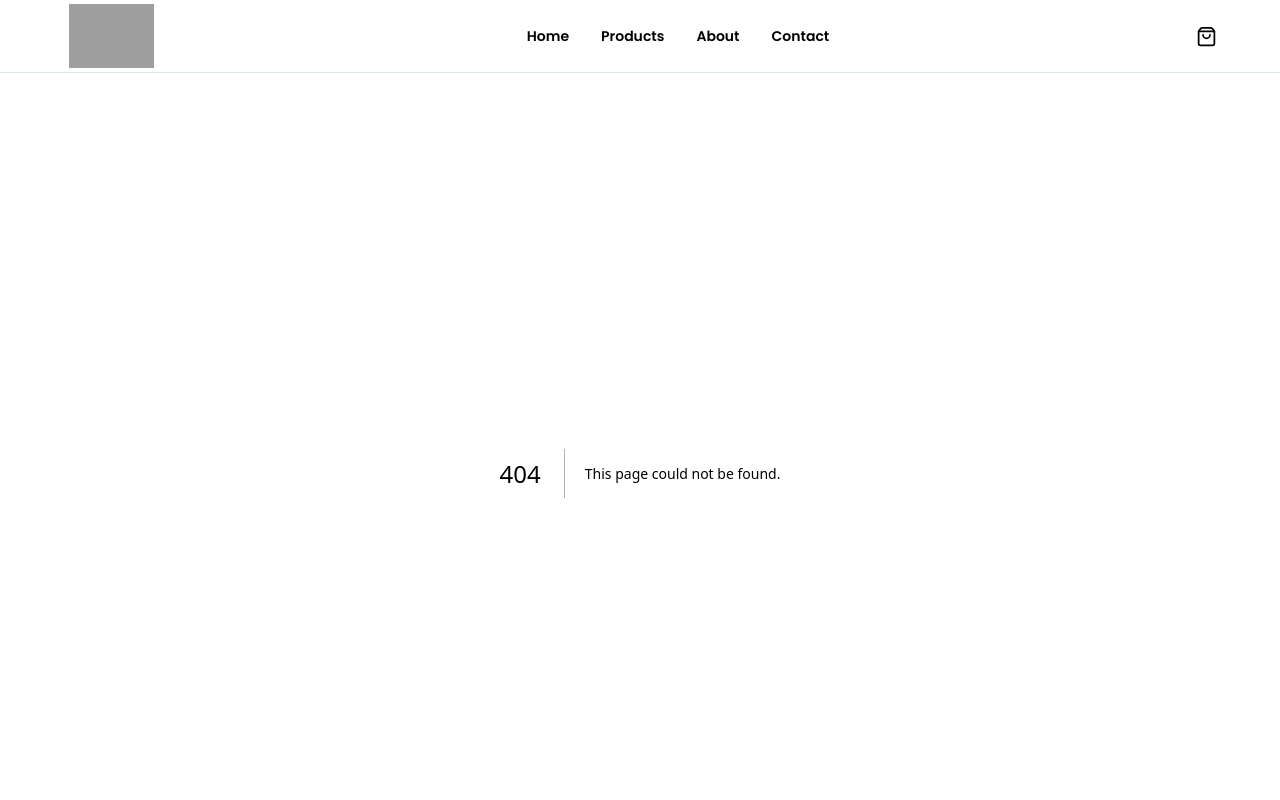
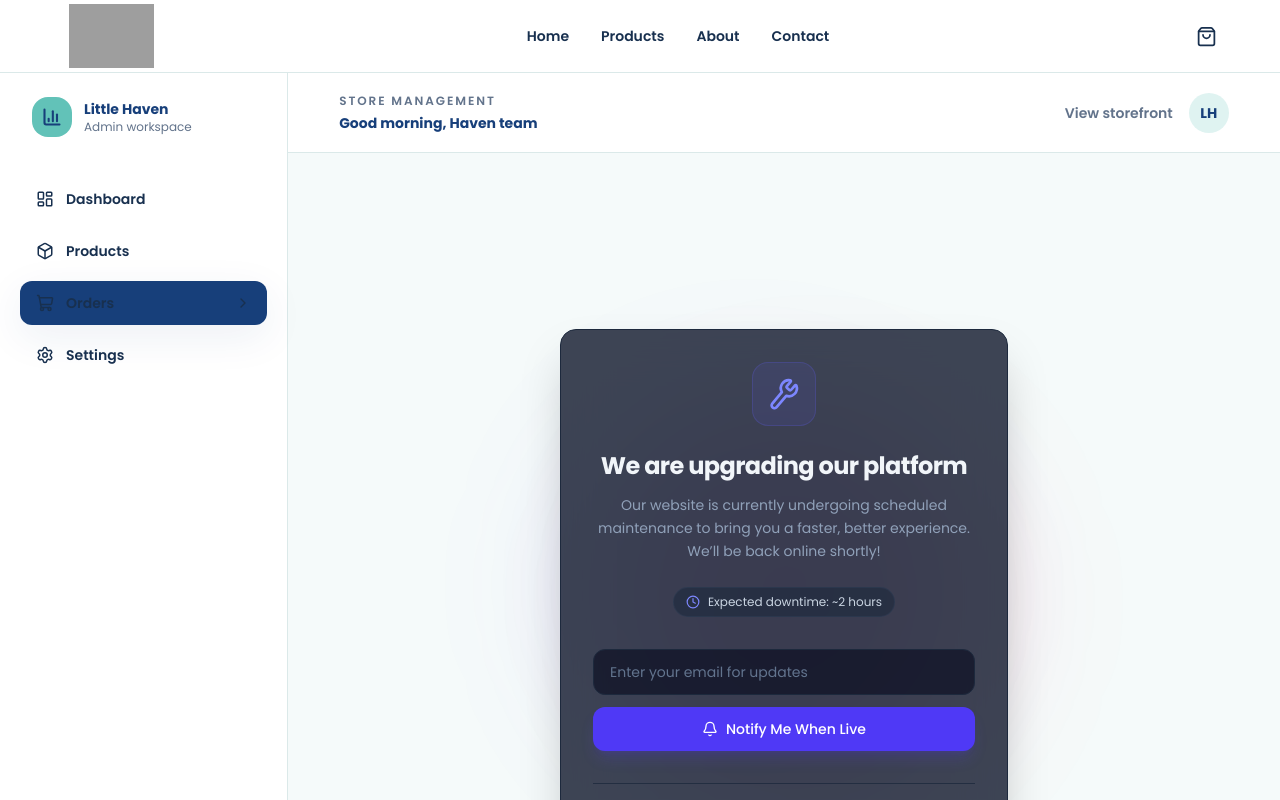
Before and after one commit to ShivanshDeveloper1/GithubCopilot_wbsite, a Next.js app: page /admin/orders in a window 1280 px wide. Before the commit this address had no page. Shown: the top 800 px of the page. Built offline with nearby package versions, Linux system fonts and the light colour scheme; grey boxes are pictures that could not be loaded.

Commit message:
locations page update

```diff
--- /dev/null
+++ b/app/admin/orders/page.tsx
@@ -0,0 +1,94 @@
+'use client';
+
+import React, { useState } from 'react';
+import { motion } from 'framer-motion';
+import { Wrench, Bell, CheckCircle2, Clock } from 'lucide-react';
+
+export default function MaintenancePage() {
+  const [email, setEmail] = useState('');
+  const [submitted, setSubmitted] = useState(false);
+
+  const handleSubmit = (e: React.FormEvent) => {
+    e.preventDefault();
+    if (email) {
+      setSubmitted(true);
+      // Add your API call or newsletter integration here
+    }
+  };
+
+  return (
+    <main className="min-h-screen  text-slate-100 flex items-center justify-center p-4 relative overflow-hidden">
+      {/* Background Ambient Glow Effects */}
+      <div className="absolute top-1/4 left-1/4 w-96 h-96 bg-indigo-600/10 rounded-full blur-3xl pointer-events-none" />
+      <div className="absolute bottom-1/4 right-1/4 w-96 h-96 bg-rose-600/10 rounded-full blur-3xl pointer-events-none" />
+
+      <motion.div
+        initial={{ opacity: 0, y: 20 }}
+        animate={{ opacity: 1, y: 0 }}
+        transition={{ duration: 0.5 }}
+        className="max-w-md w-full bg-slate-900/80 backdrop-blur-xl border border-slate-800 rounded-2xl p-8 shadow-2xl relative z-10 text-center"
+      >
+        {/* Animated Icon Header */}
+        <div className="mx-auto w-16 h-16 bg-indigo-500/10 border border-indigo-500/20 rounded-2xl flex items-center justify-center mb-6 text-indigo-400">
+          <motion.div
+            animate={{ rotate: [0, 15, -15, 0] }}
+            transition={{ repeat: Infinity, duration: 3, ease: "easeInOut" }}
+          >
+            <Wrench className="w-8 h-8" />
+          </motion.div>
+        </div>
+
+        {/* Title & Description */}
+        <h1 className="text-2xl font-bold tracking-tight mb-3">
+          We are upgrading our platform
+        </h1>
+        <p className="text-slate-400 text-sm leading-relaxed mb-6">
+          Our website is currently undergoing scheduled maintenance to bring you a faster, better experience. We’ll be back online shortly!
+        </p>
+
+        {/* Expected Time Badge */}
+        <div className="inline-flex items-center gap-2 px-3 py-1.5 bg-slate-800/60 border border-slate-700/50 rounded-full text-xs text-slate-300 mb-8">
+          <Clock className="w-3.5 h-3.5 text-indigo-400" />
+          <span>Expected downtime: ~2 hours</span>
+        </div>
+
+        {/* Notification Form */}
+        {!submitted ? (
+          <form onSubmit={handleSubmit} className="space-y-3">
+            <div className="relative">
+              <input
+                type="email"
+                required
+                placeholder="Enter your email for updates"
+                value={email}
+                onChange={(e) => setEmail(e.target.value)}
+                className="w-full bg-slate-950/60 border border-slate-800 rounded-xl px-4 py-3 text-sm text-slate-100 placeholder:text-slate-500 focus:outline-none focus:border-indigo-500 transition-colors"
+              />
+            </div>
+            <button
+              type="submit"
+              className="w-full bg-indigo-600 hover:bg-indigo-500 text-white font-medium py-3 px-4 rounded-xl text-sm transition-colors flex items-center justify-center gap-2 shadow-lg shadow-indigo-600/20 cursor-pointer"
+            >
+              <Bell className="w-4 h-4" />
+              Notify Me When Live
+            </button>
+          </form>
+        ) : (
+          <motion.div
+            initial={{ opacity: 0, scale: 0.95 }}
+            animate={{ opacity: 1, scale: 1 }}
+            className="bg-emerald-500/10 border border-emerald-500/20 rounded-xl p-4 flex items-center gap-3 text-left text-emerald-400 text-sm"
+          >
+            <CheckCircle2 className="w-5 h-5 shrink-0" />
+            <span>You are all set! We will notify you the moment we are back up.</span>
+          </motion.div>
+        )}
+
+        {/* Footer info */}
+        <div className="mt-8 pt-6 border-t border-slate-800/80 text-xs text-slate-500">
+          Need urgent help? Reach out at <a href="mailto:support@example.com" className="text-indigo-400 hover:underline">support@example.com</a>
+        </div>
+      </motion.div>
+    </main>
+  );
+}
--- /dev/null
+++ b/app/admin/settings/page.tsx
@@ -0,0 +1,94 @@
+'use client';
+
+import React, { useState } from 'react';
+import { motion } from 'framer-motion';
+import { Wrench, Bell, CheckCircle2, Clock } from 'lucide-react';
+
+export default function MaintenancePage() {
+  const [email, setEmail] = useState('');
+  const [submitted, setSubmitted] = useState(false);
+
+  const handleSubmit = (e: React.FormEvent) => {
+    e.preventDefault();
+    if (email) {
+      setSubmitted(true);
+      // Add your API call or newsletter integration here
+    }
+  };
+
+  return (
+    <main className="min-h-screen  text-slate-100 flex items-center justify-center p-4 relative overflow-hidden">
+      {/* Background Ambient Glow Effects */}
+      <div className="absolute top-1/4 left-1/4 w-96 h-96 bg-indigo-600/10 rounded-full blur-3xl pointer-events-none" />
+      <div className="absolute bottom-1/4 right-1/4 w-96 h-96 bg-rose-600/10 rounded-full blur-3xl pointer-events-none" />
+
+      <motion.div
+        initial={{ opacity: 0, y: 20 }}
+        animate={{ opacity: 1, y: 0 }}
+        transition={{ duration: 0.5 }}
+        className="max-w-md w-full bg-slate-900/80 backdrop-blur-xl border border-slate-800 rounded-2xl p-8 shadow-2xl relative z-10 text-center"
+      >
+        {/* Animated Icon Header */}
+        <div className="mx-auto w-16 h-16 bg-indigo-500/10 border border-indigo-500/20 rounded-2xl flex items-center justify-center mb-6 text-indigo-400">
+          <motion.div
+            animate={{ rotate: [0, 15, -15, 0] }}
+            transition={{ repeat: Infinity, duration: 3, ease: "easeInOut" }}
+          >
+            <Wrench className="w-8 h-8" />
+          </motion.div>
+        </div>
+
+        {/* Title & Description */}
+        <h1 className="text-2xl font-bold tracking-tight mb-3">
+          We are upgrading our platform
+        </h1>
+        <p className="text-slate-400 text-sm leading-relaxed mb-6">
+          Our website is currently undergoing scheduled maintenance to bring you a faster, better experience. We’ll be back online shortly!
+        </p>
+
+        {/* Expected Time Badge */}
+        <div className="inline-flex items-center gap-2 px-3 py-1.5 bg-slate-800/60 border border-slate-700/50 rounded-full text-xs text-slate-300 mb-8">
+          <Clock className="w-3.5 h-3.5 text-indigo-400" />
+          <span>Expected downtime: ~2 hours</span>
+        </div>
+
+        {/* Notification Form */}
+        {!submitted ? (
+          <form onSubmit={handleSubmit} className="space-y-3">
+            <div className="relative">
+              <input
+                type="email"
+                required
+                placeholder="Enter your email for updates"
+                value={email}
+                onChange={(e) => setEmail(e.target.value)}
+                className="w-full bg-slate-950/60 border border-slate-800 rounded-xl px-4 py-3 text-sm text-slate-100 placeholder:text-slate-500 focus:outline-none focus:border-indigo-500 transition-colors"
+              />
+            </div>
+            <button
+              type="submit"
+              className="w-full bg-indigo-600 hover:bg-indigo-500 text-white font-medium py-3 px-4 rounded-xl text-sm transition-colors flex items-center justify-center gap-2 shadow-lg shadow-indigo-600/20 cursor-pointer"
+            >
+              <Bell className="w-4 h-4" />
+              Notify Me When Live
+            </button>
+          </form>
+        ) : (
+          <motion.div
+            initial={{ opacity: 0, scale: 0.95 }}
+            animate={{ opacity: 1, scale: 1 }}
+            className="bg-emerald-500/10 border border-emerald-500/20 rounded-xl p-4 flex items-center gap-3 text-left text-emerald-400 text-sm"
+          >
+            <CheckCircle2 className="w-5 h-5 shrink-0" />
+            <span>You are all set! We will notify you the moment we are back up.</span>
+          </motion.div>
+        )}
+
+        {/* Footer info */}
+        <div className="mt-8 pt-6 border-t border-slate-800/80 text-xs text-slate-500">
+          Need urgent help? Reach out at <a href="mailto:support@example.com" className="text-indigo-400 hover:underline">support@example.com</a>
+        </div>
+      </motion.div>
+    </main>
+  );
+}
```
Also changed, not shown: 1 other file (tests, documents, lock files or other folders).
